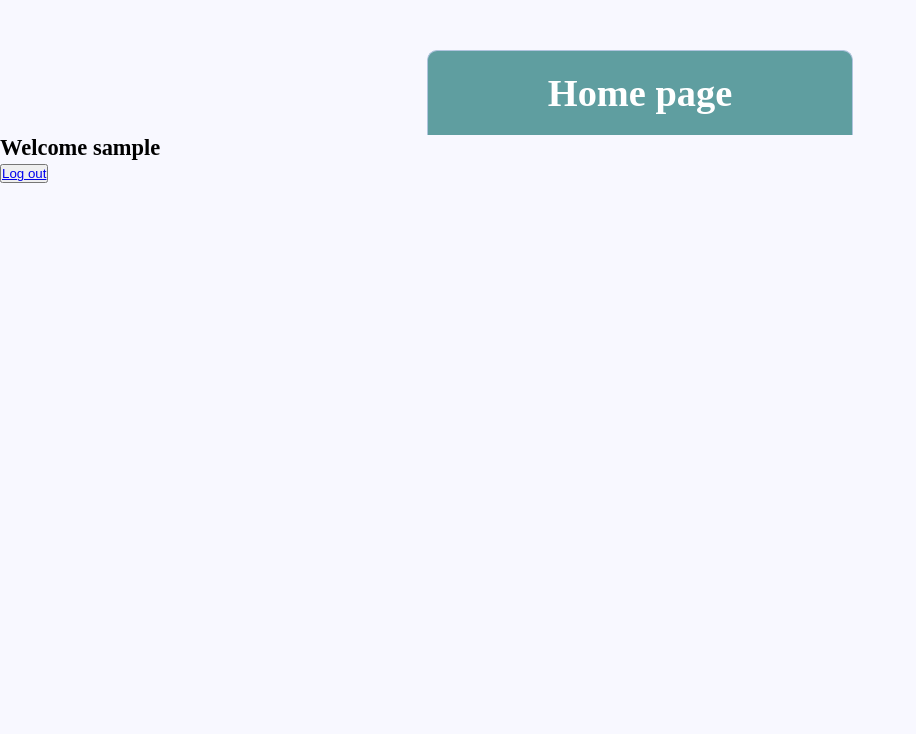
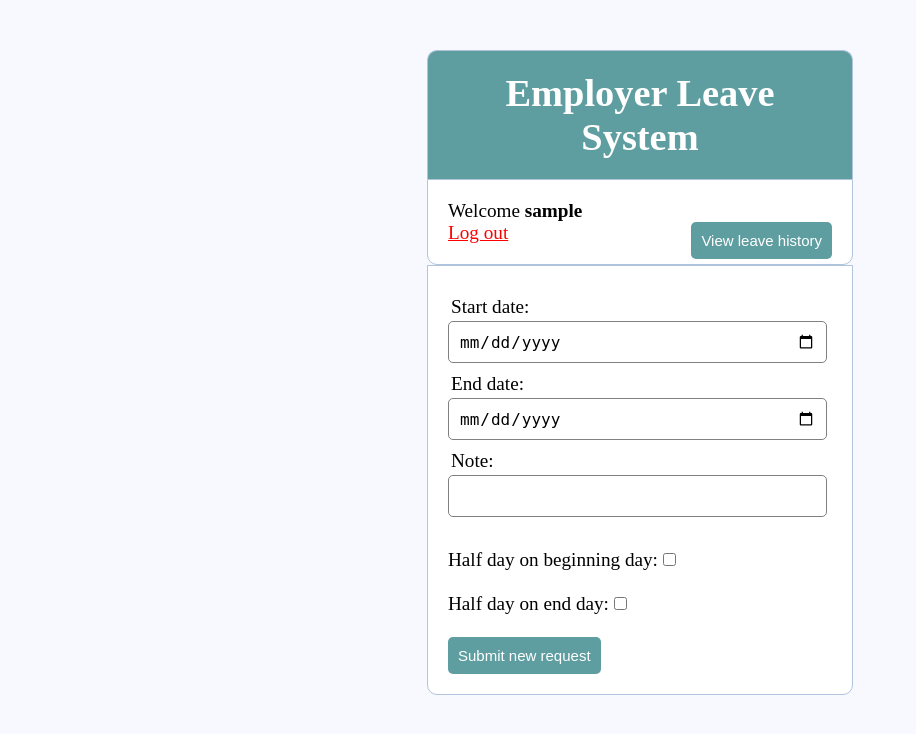
Before and after one commit to Jacob12138xieyuan/Company-Leave-System, a PHP site: page / in a window 1280 px wide. Shown: the top 734 px of the page, without its empty margins (0-916 px from the left). Run offline with PHP 8.4, Linux system fonts and the light colour scheme; the visitor is signed in with stand-in values (Sample User, id 1).

Commit message:
finished create request

```diff
--- a/index.php
+++ b/index.php
@@ -1,18 +1,10 @@
 <?php
 include('server.php');
-// session_start();
 
 if (empty($_SESSION['username'])) {
     $_SESSION['msg'] = "You must log in first to view this paage";
     header("location: login.php");
 }
-
-// if (isset($_GET['logout'])) {
-//     session_destroy();
-//     unset($_SESSION['username']);
-//     header("location: login.php");
-// }
-
 
 ?>
 
@@ -21,18 +13,19 @@ if (empty($_SESSION['username'])) {
 
 <head>
     <meta charset="UTF-8">
-    <title>Home Page</title>
+    <title>Employer Leave System</title>
     <link rel="stylesheet" type="text/css" href="style.css">
 </head>
 
 <body>
     <div class="header">
-        <h1>Home page</h1>
+        <h1>Employer Leave System</h1>
     </div>
 
+    <div class="content">
         <?php if (isset($_SESSION['success'])) : ?>
 
-        <div>
+            <div class="error success">
                 <h3>
                     <?php
 
@@ -47,10 +40,43 @@ if (empty($_SESSION['username'])) {
 
         <?php if (isset($_SESSION['username'])) : ?>
 
-        <h3>Welcome <strong><?php echo $_SESSION['username']; ?></strong></h3>
-        <button><a href="index.php?logout='1'">Log out</a></button>
+            <p>Welcome <strong><?php echo $_SESSION['username']; ?></strong></p>
+            <a href="leave_list.php"><button class="btn" style="float:right;"> View leave history </button></a>
+            <p><a href="index.php?logout='1'" style="color: red;">Log out</a></p>
 
         <?php endif ?>
+    </div>
+    <form method="post" action="index.php">
+        <?php include("errors.php") ?>
+        <div class="input-group">
+            <label for="start_date">Start date: </label>
+            <input type="date" name="start_date" required>
+        </div>
+        <div class="input-group">
+            <label for="end_date">End date: </label>
+            <input type="date" name="end_date" required>
+        </div>
+        <div class="input-group">
+            <label for="note">Note: </label>
+            <input type="text" name="note">
+        </div>
+        <div>
+            <br>
+            Half day on beginning day: <input type="checkbox" name="half_begin">
+        </div>
+
+        <div>
+            <br>
+            Half day on end day: <input type="checkbox" name="half_end">
+        </div>
+
+
+        <br>
+        <button type="submit" id="apply" name="apply" class="btn"> Submit new request </button>
+
+    </form>
+
+
 </body>
 
 </html>
--- /dev/null
+++ b/leave_list.php
@@ -0,0 +1 @@
+leave list
--- a/login.php
+++ b/login.php
@@ -10,10 +10,8 @@
 </head>
 
 <body>
-    <div class="container">
-        <div class="header">
-            <h2>Log in</h2>
-        </div>
+    <div class="header">
+        <h2>Log in</h2>
     </div>
     <form action="login.php" method="post">
         <?php include("errors.php") ?>
--- a/server.php
+++ b/server.php
@@ -7,12 +7,18 @@ $email = "";
 $password1 = "";
 $password2 = "";
 $password = "";
+$half_begin = 0;
+$half_end = 0;
 
 $errors = array();
 
 //connect to db
 $db = mysqli_connect('localhost', 'root', '', 'leave_system_db') or die("could not connect to db");
 
+//print $_SESSION
+// echo '<pre>';
+// var_dump($_SESSION);
+// echo '</pre>';
 
 //register users
 //$_POST['username'], $_POST['email'], $_POST['username'], $_POST['username']
@@ -84,6 +90,9 @@ if (isset($_POST['login_user'])) {
         $results = mysqli_query($db, $query);
 
         if (mysqli_num_rows($results) == 1) {
+            $user = mysqli_fetch_assoc($results);
+            $id = $user['id'];
+            $_SESSION['id'] = $id;
             $_SESSION['username'] = $username;
             $_SESSION['success'] = "Logged in successfully";
             header("location: index.php");
@@ -96,6 +105,32 @@ if (isset($_POST['login_user'])) {
 //logout
 if (isset($_GET['logout'])) {
     session_destroy();
+    unset($_SESSION['id']);
     unset($_SESSION['username']);
     header('location: login.php');
 }
+
+//submit leave request
+if (isset($_POST['apply'])) {
+    $start_date = $_POST['start_date'];
+    $end_date = $_POST['end_date'];
+    $note = $_POST['note'];
+    if (isset($_POST['half_begin'])) {
+        $half_begin = 1;
+    }
+    if (isset($_POST['half_end'])) {
+        $half_end = 1;
+    }
+
+    $id = $_SESSION['id'];
+
+    if ($start_date > $end_date) {
+        array_push($errors, " EndDate should be greater than StartDate ");
+    }
+    if (count($errors) == 0) {
+        $query = "INSERT INTO leaves (id, start_date, end_date, note, half_begin, half_end) VALUES ('$id', '$start_date', '$end_date', '$note', '$half_begin', '$half_end');";
+        mysqli_query($db, $query);
+        echo '<script>alert("Submit successfully!")</script>';
+        header('location: leave_list.php');
+    }
+}
--- a/style.css
+++ b/style.css
@@ -20,7 +20,8 @@ body {
   padding: 20px;
 }
 
-form {
+form,
+.content {
   width: 30%;
   margin: 0px auto;
   padding: 20px;
@@ -67,3 +68,10 @@ form {
   border-radius: 5px;
   text-align: left;
 }
+
+.success {
+  color: #3c763d;
+  background: #dff0d8;
+  border: 1px solid #3c763d;
+  margin-bottom: 20px;
+}
```
Lines whose indentation alone changed are shown as unchanged.
